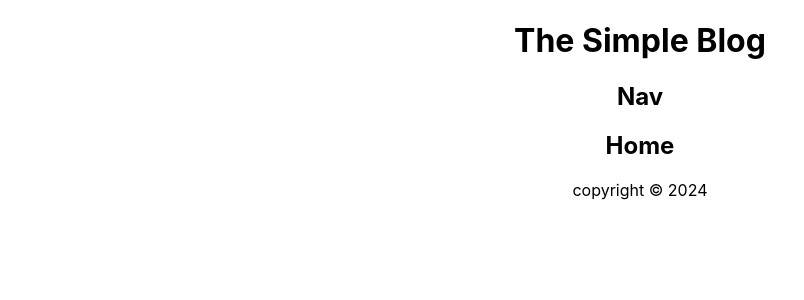
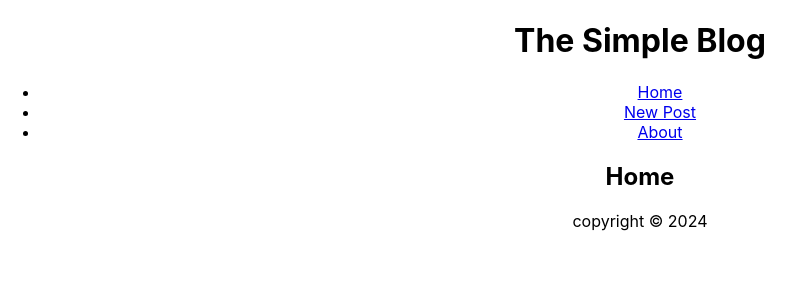
Before and after one commit to enowmbi/react-blog, a React (Create React App) app: page / in a window 1280 px wide. Shown: the top 300 px of the page, without its empty margins (0-804 px from the left). Built offline with nearby package versions, Linux system fonts and the light colour scheme.

Commit message:
Modify nav to use semantic html tags

```diff
--- a/src/components/Nav.js
+++ b/src/components/Nav.js
@@ -1,8 +1,20 @@
+import { Link } from 'react-router-dom'
+
 const Nav = ()=>{
     return(
-        <main>
-            <h2>Nav</h2>
-        </main>
+        <nav>
+            <ul>
+                <li>
+                    <Link to="/">Home</Link>
+                </li>
+                <li>
+                    <Link to="/posts/new">New Post</Link>
+                </li>
+                <li>
+                    <Link to="/about">About</Link>
+                </li>
+            </ul>
+        </nav>
     )
 }
 
```
